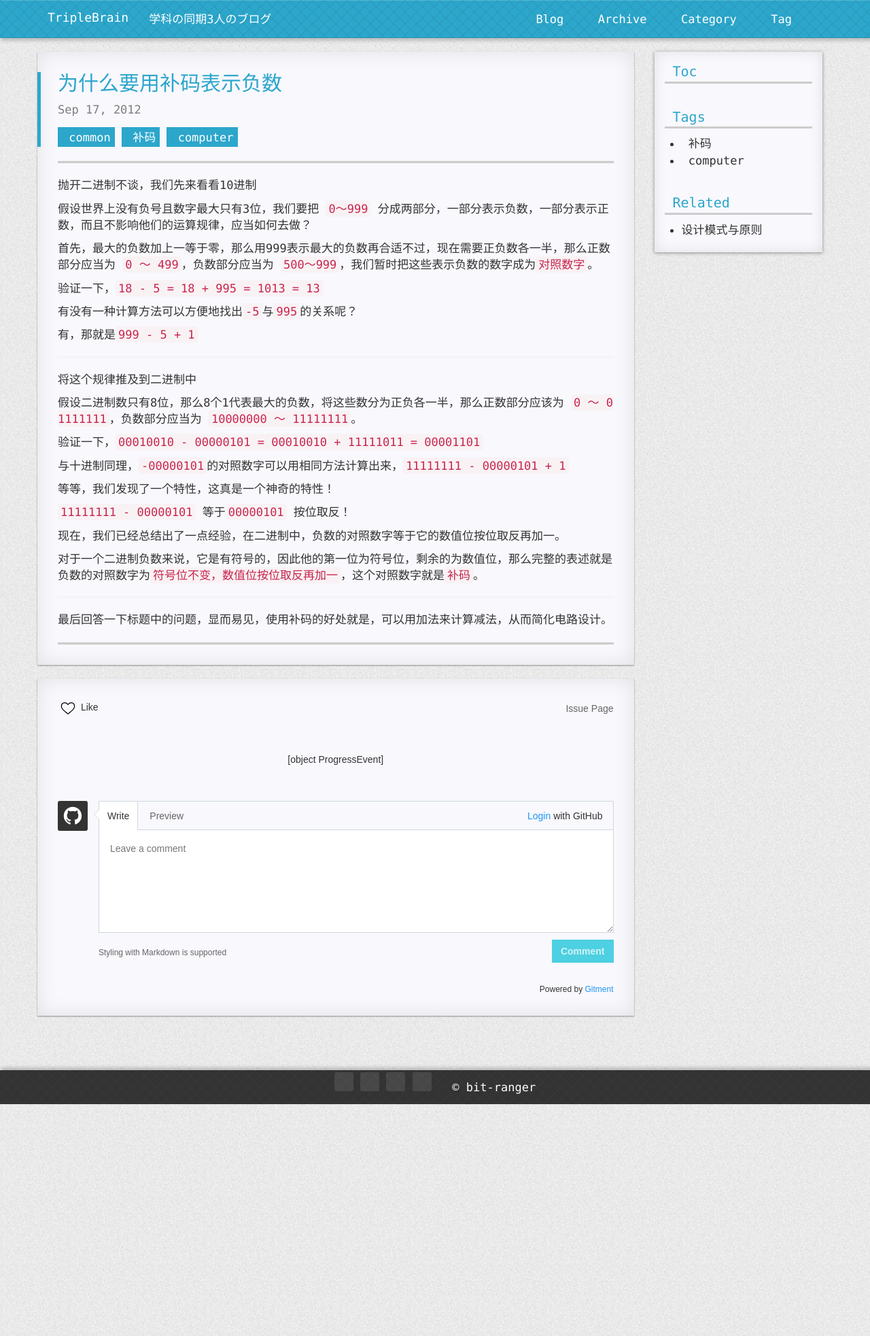
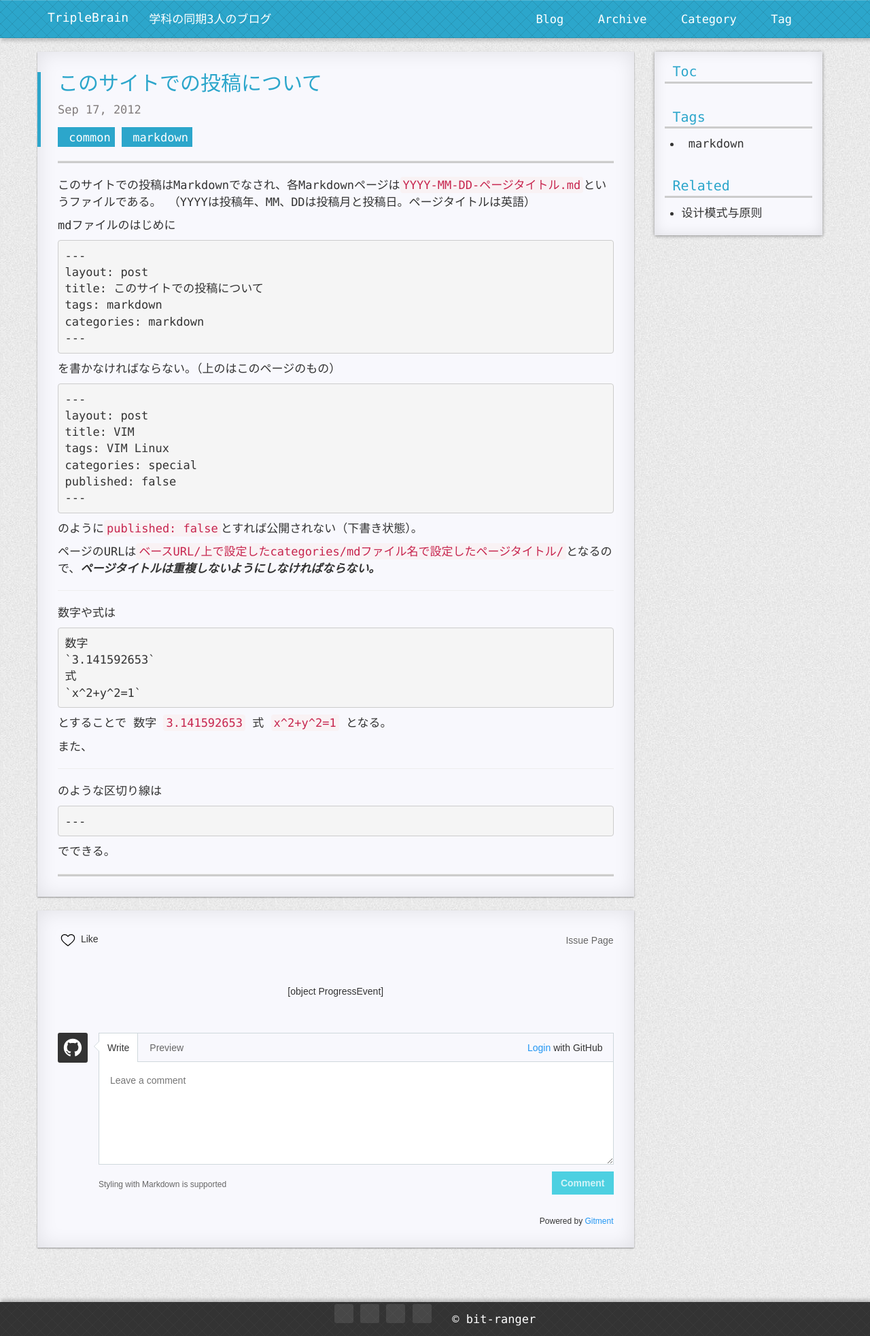
Before and after one commit to nononotyamm/TripleBrain, a Jekyll site: the page built from _posts/2012-09-17-why-complement.md, in a window 1280 px wide. Shown: the whole page at 68% size. Built offline with Jekyll 4.4.1, drawn with Linux system fonts in a browser that asks for light colours; nearby versions of some CDN libraries; comment, search, counter and statistics services are not loaded; a style sheet for code colours, icons or effects is not loaded; before the commit the page ends 1624 px from its top, so only the background shows below that.

Commit message:
create new post

````diff
--- a/_config.yml
+++ b/_config.yml
@@ -39,9 +39,9 @@ gitment:
     client_id:
     client_secret:
 
-url: "https://arinie.github.io/TripleBrain/"
-imgrepo: "https://arinie.github.io/TripleBrain/static/img"
+# url: "https://arinie.github.io/TripleBrain/"
+# imgrepo: "https://arinie.github.io/TripleBrain/static/img"
 
 
-#url: "http://127.0.0.1:4000"
-#imgrepo: "http://127.0.0.1:4000/static/img"
+url: "http://127.0.0.1:4000"
+imgrepo: "http://127.0.0.1:4000/static/img"
--- a/_posts/2012-09-17-why-complement.md
+++ b/_posts/2012-09-17-why-complement.md
@@ -1,40 +1,59 @@
 ---
 layout: post
-title: 为什么要用补码表示负数
-tags: 补码 computer
+title: このサイトでの投稿について
+tags: markdown
 categories: common
 ---
 
-抛开二进制不谈，我们先来看看10进制
+このサイトでの投稿はMarkdownでなされ、各Markdownページは`YYYY-MM-DD-ページタイトル.md`というファイルである。
+（YYYYは投稿年、MM、DDは投稿月と投稿日。ページタイトルは英語）
 
-假设世界上没有负号且数字最大只有3位，我们要把 `0～999` 分成两部分，一部分表示负数，一部分表示正数，而且不影响他们的运算规律，应当如何去做？
+mdファイルのはじめに
+```
+---
+layout: post
+title: このサイトでの投稿について
+tags: markdown
+categories: markdown
+---
+```
+を書かなければならない。（上のはこのページのもの）
 
-首先，最大的负数加上一等于零，那么用999表示最大的负数再合适不过，现在需要正负数各一半，那么正数部分应当为 `0 ～ 499`，负数部分应当为 `500～999`，我们暂时把这些表示负数的数字成为`对照数字`。
+```
+---
+layout: post
+title: VIM
+tags: VIM Linux
+categories: special
+published: false
+---
+```
+のように`published: false`とすれば公開されない（下書き状態）。
 
-验证一下，`18 - 5 = 18 + 995 = 1013 = 13`
-
-有没有一种计算方法可以方便地找出`-5`与`995`的关系呢？
-
-有，那就是`999 - 5 + 1`
+ページのURLは`ベースURL/上で設定したcategories/mdファイル名で設定したページタイトル/`となるので、***ページタイトルは重複しないようにしなければならない。***
 
 ---
 
-将这个规律推及到二进制中
+数字や式は
+```
+数字
+`3.141592653`
+式
+`x^2+y^2=1`
+```
+とすることで
+数字
+`3.141592653`
+式
+`x^2+y^2=1`
+となる。
 
-假设二进制数只有8位，那么8个1代表最大的负数，将这些数分为正负各一半，那么正数部分应该为 `0 ～ 01111111`，负数部分应当为 `10000000  ～ 11111111`。
-
-验证一下，`00010010 - 00000101 = 00010010 + 11111011 = 00001101`
-
-与十进制同理，`-00000101`的对照数字可以用相同方法计算出来，`11111111 - 00000101 + 1`
-
-等等，我们发现了一个特性，这真是一个神奇的特性！
-
-`11111111 - 00000101` 等于`00000101` 按位取反！
-
-现在，我们已经总结出了一点经验，在二进制中，负数的对照数字等于它的数值位按位取反再加一。
-
-对于一个二进制负数来说，它是有符号的，因此他的第一位为符号位，剩余的为数值位，那么完整的表述就是负数的对照数字为`符号位不变，数值位按位取反再加一`，这个对照数字就是`补码`。
+また、
 
 ---
 
-最后回答一下标题中的问题，显而易见，使用补码的好处就是，可以用加法来计算减法，从而简化电路设计。
+のような区切り線は
+```
+---
+```
+でできる。
````
Also changed, not shown: _posts/2019-11-11-test2019.md (added, +133 -0 lines), _posts/2021-01-29-atcoder.md (added, +6 -0 lines).
